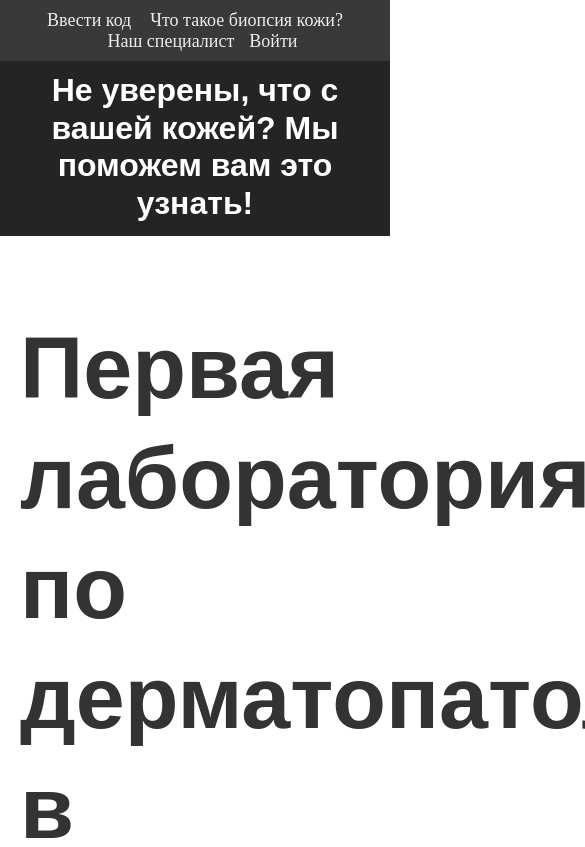
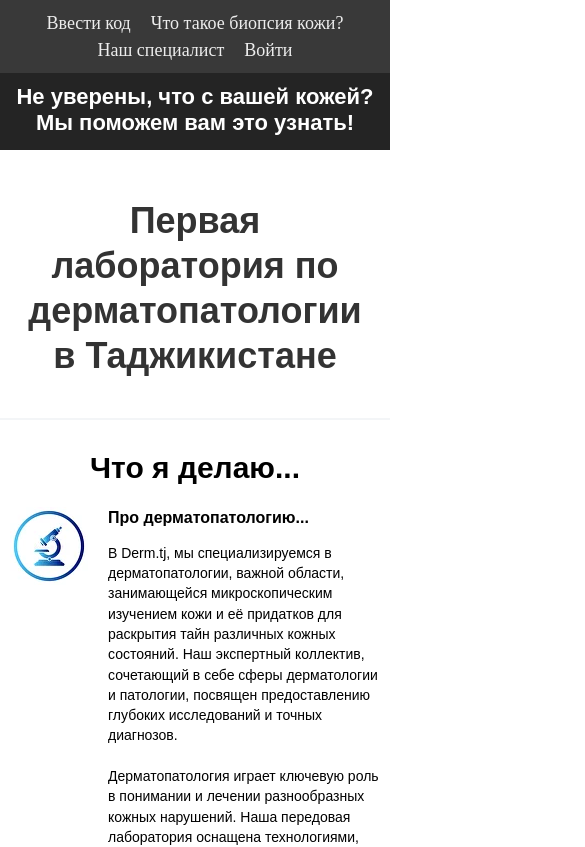
Before and after one commit to davlatsultonov/dermotologist-portfolio, a website built with Vite: page index.html in a window 390 px wide. Shown: the top 847 px of the page, 585 px wide, since content can reach past the window. Built offline with nearby package versions, Linux system fonts and the light colour scheme; files whose address does not match are found by name; a web font is replaced by a local one.

Commit message:
style: add styles to navbar, main-heading blocks

```diff
--- a/style.scss
+++ b/style.scss
@@ -68,12 +68,16 @@
   font-family: 'TildaSans', Arial, sans-serif;
   padding: 11px 0 14px;
 
+  &_main {
+    font-size: 34px;
+  }
+
   @media screen and (max-width: 1024px) {
     font-size: 32px;
   }
 
-  @media screen and (max-width: 380px) {
-    font-size: 26px;
+  @media screen and (max-width: 768px) {
+    font-size: 22px;
   }
 }
 
@@ -184,6 +188,61 @@
   }
 }
 
+#navbar {
+  margin-right: 0px;
+  display: flex;
+  flex-wrap: wrap;
+  padding: 0 15px;
+  justify-content: center;
+
+  .t456__list_item {
+    padding: 0;
+    margin: 3px 10px;
+  }
+}
+
+.main-heading {
+  font-size: 44px;
+
+  &-container {
+    display: flex;
+    align-items: center;
+    margin-top: 0;
+    margin-bottom: 0;
+    border-right: 1px solid #f3f5f7;
+  }
+
+  @media screen and (max-width: 1200px) {
+    font-size: 34px;
+  }
+
+  @media screen and (max-width: 960px) {
+    font-size: 24px;
+
+    &-container {
+
+      .t-heading  {
+        padding-bottom: 0;
+      }
+    }
+  }
+
+  @media screen and (max-width: 640px) {
+    font-size: 36px;
+    text-align: center;
+    margin-top: 0;
+    margin-bottom: 40px;
+
+    &-container {
+      border-right: none;
+
+      .t165__textwrapper {
+        padding-right: 0;
+      }
+    }
+  }
+}
+
 ::placeholder { /* Chrome, Firefox, Opera, Safari 10.1+ */
   font-size: 18px;
   color: #9a9a9a;
```
